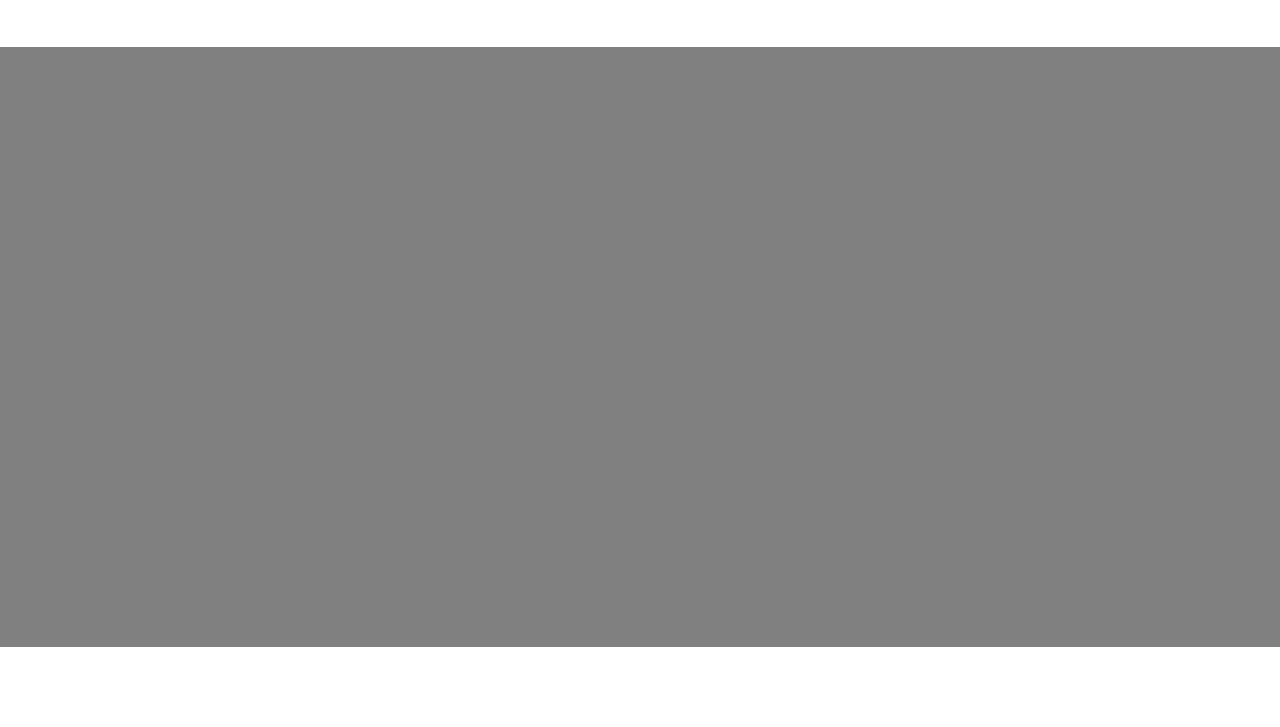
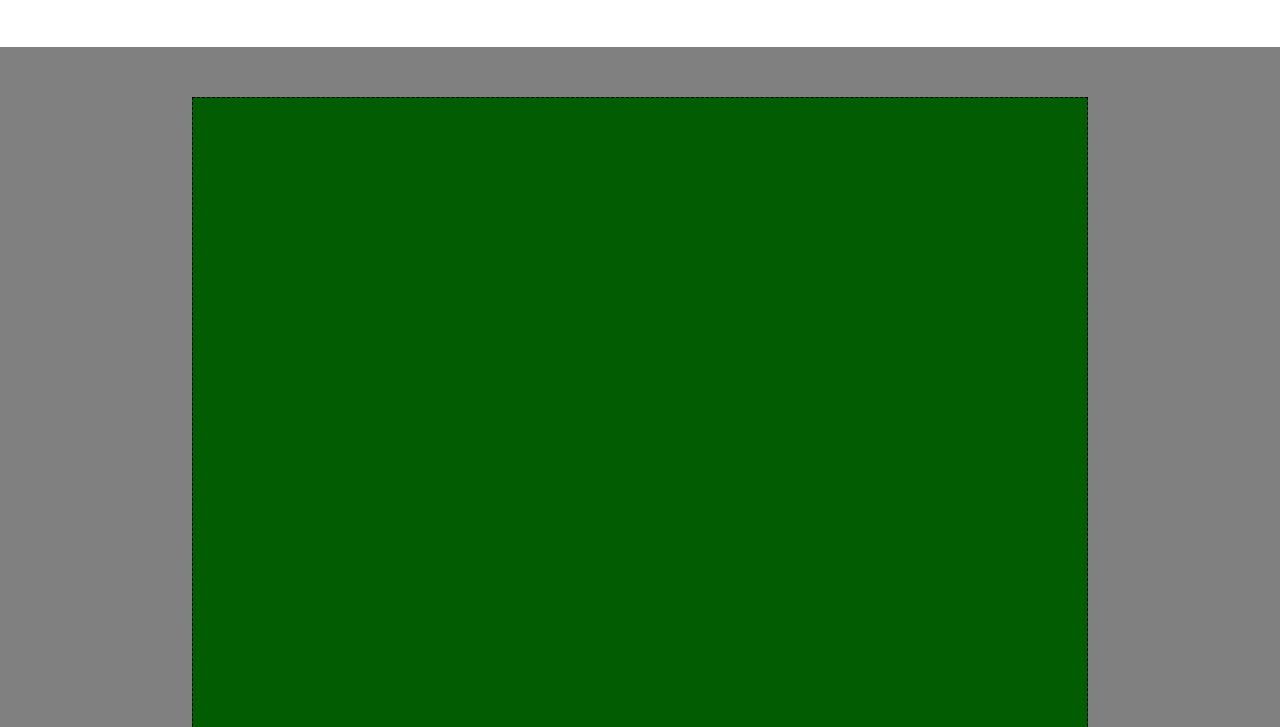
Before and after one commit to lorenzodisanto/htmlcss-struttura-discord, a plain HTML site: page index.html in a window 1280 px wide. Shown: the part 2473-3200 px from the top of the page. Before the commit the page ends 3120 px from the top, so only its background shows below. Drawn offline with Linux system fonts and the light colour scheme.

Commit message:
feat: add sections

```diff
--- a/css/style.css
+++ b/css/style.css
@@ -76,6 +76,7 @@ nav {
 }
 
 /* MAIN */
+
 section {
   display: flex;
   align-items: center;
@@ -115,3 +116,18 @@ section {
 .reverse {
   flex-direction: row-reverse;
 }
+
+.big-section {
+  display: flex;
+  height: 1100px;
+}
+
+.section-center {
+  width: 100%;
+  height: 1000px;
+  align-items: center;
+
+  /* DEBUG */
+  background-color: rgb(2, 92, 2);
+  border: 1px dashed black;
+}
```
